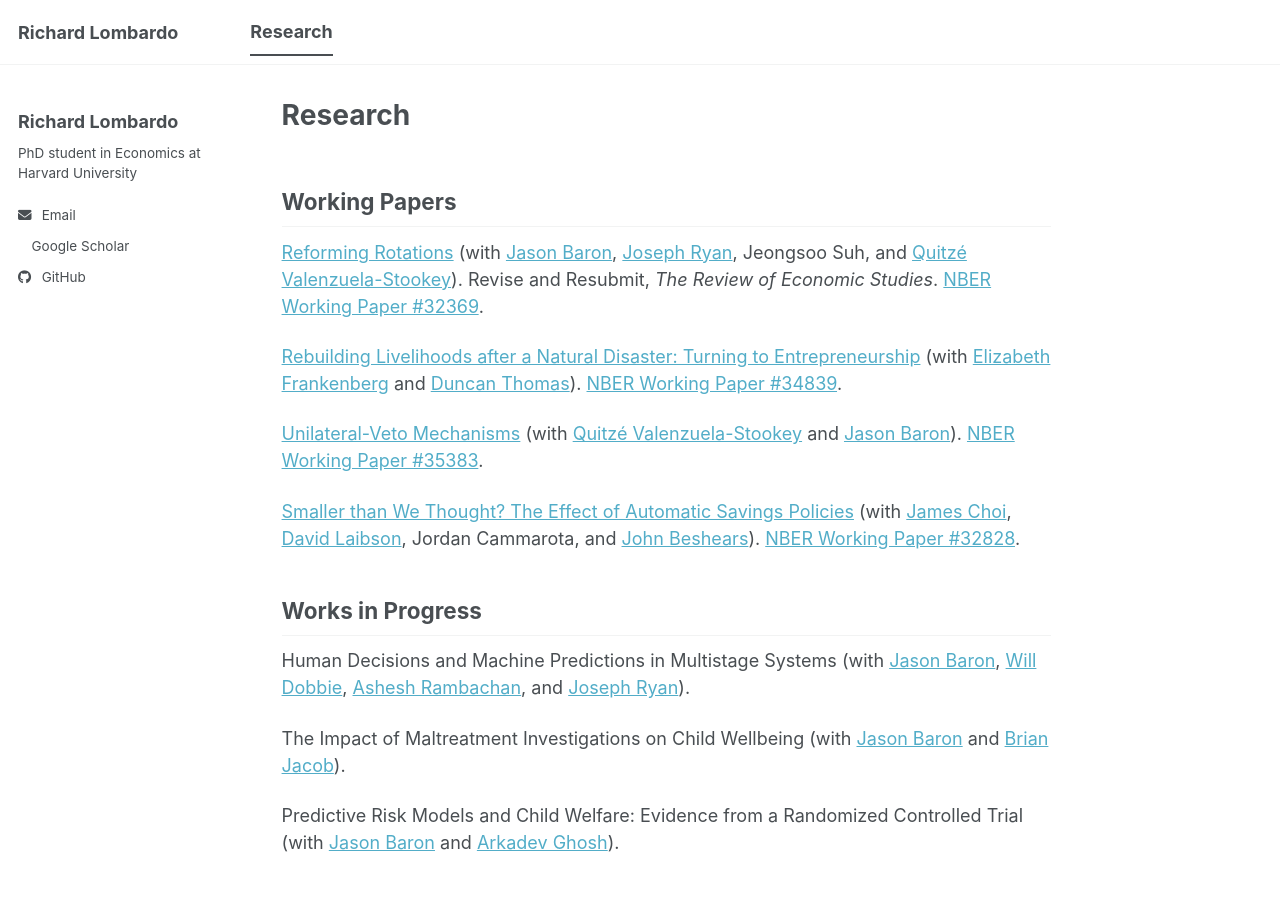
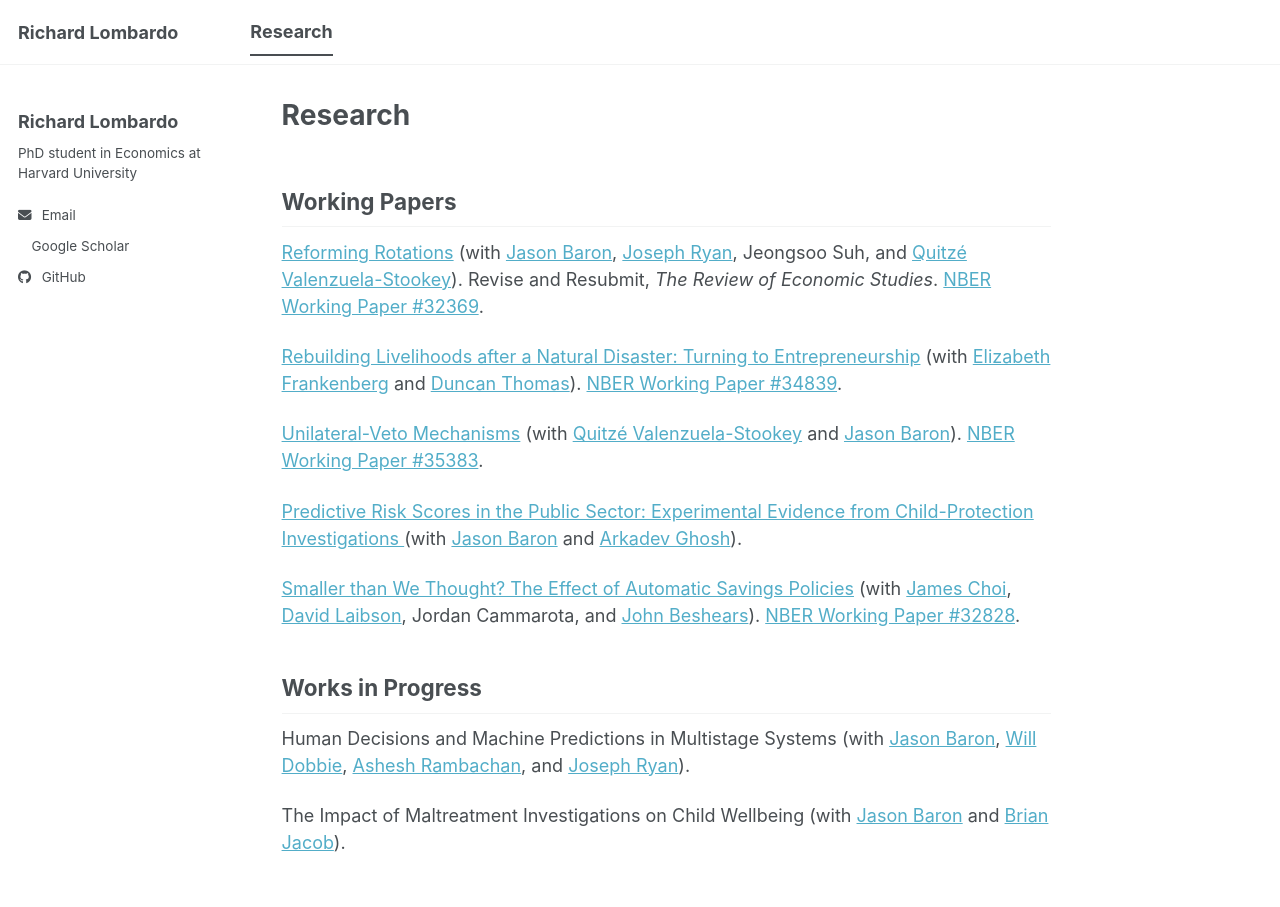
Before and after one commit to richardlombardo/richardlombardo.github.io, a Jekyll site: the page built from _pages/research.md, in a window 1280 px wide. Built offline with Jekyll 4.4.1, drawn with Linux system fonts in a browser that asks for light colours; a style sheet for code colours, icons or effects is not loaded.

Commit message:
Clean up research.md by removing duplicates
Removed duplicate research paper entries and updated links.

```diff
--- a/_pages/research.md
+++ b/_pages/research.md
@@ -39,6 +39,12 @@ target="_blank" rel="noopener noreferrer">Jason Baron</a>).
 <a href="https://www.nber.org/papers/w35383"
 target="_blank" rel="noopener noreferrer">NBER Working Paper #35383</a>.
 
+<a href="https://drive.google.com/file/d/1keam15gSpS7dde6mD5GebtpNfK_o2jji/view"
+   target="_blank" rel="noopener noreferrer">Predictive Risk Scores in the Public Sector: Experimental Evidence from Child-Protection Investigations </a> (with <a href="https://sites.google.com/view/jasonbaron/home"
+target="_blank" rel="noopener noreferrer">Jason Baron</a> and
+<a href="https://sites.google.com/view/arkadevghosh/home"
+target="_blank" rel="noopener noreferrer">Arkadev Ghosh</a>).
+
 <a href="https://spinup-000d1a-wp-offload-media.s3.amazonaws.com/faculty/wp-content/uploads/sites/27/2024/07/Automatic-policies-2024.07.21.pdf"
    target="_blank" rel="noopener noreferrer">Smaller than We Thought? The Effect of Automatic Savings Policies</a>
 (with <a href="https://faculty.som.yale.edu/jameschoi/"
@@ -69,9 +75,3 @@ The Impact of Maltreatment Investigations on Child Wellbeing
 target="_blank" rel="noopener noreferrer">Jason Baron</a> and
 <a href="https://www.brian-jacob.com/"
 target="_blank" rel="noopener noreferrer">Brian Jacob</a>).
-
-Predictive Risk Models and Child Welfare: Evidence from a Randomized Controlled Trial
-(with <a href="https://sites.google.com/view/jasonbaron/home"
-target="_blank" rel="noopener noreferrer">Jason Baron</a> and
-<a href="https://sites.google.com/view/arkadevghosh/home"
-target="_blank" rel="noopener noreferrer">Arkadev Ghosh</a>).
```
